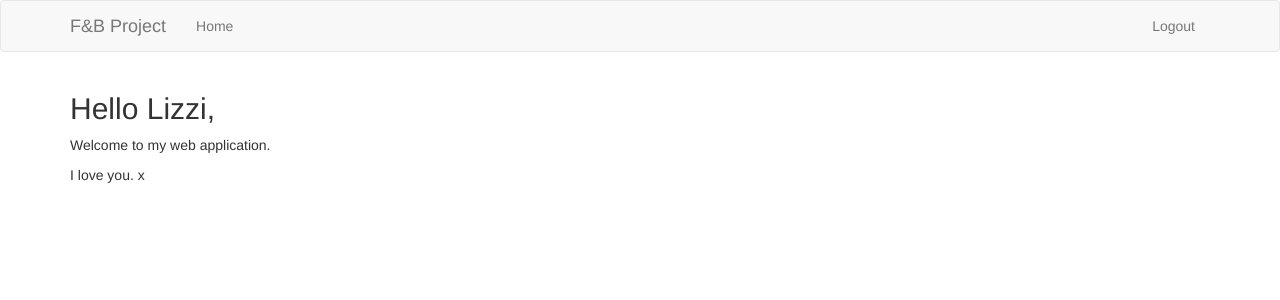
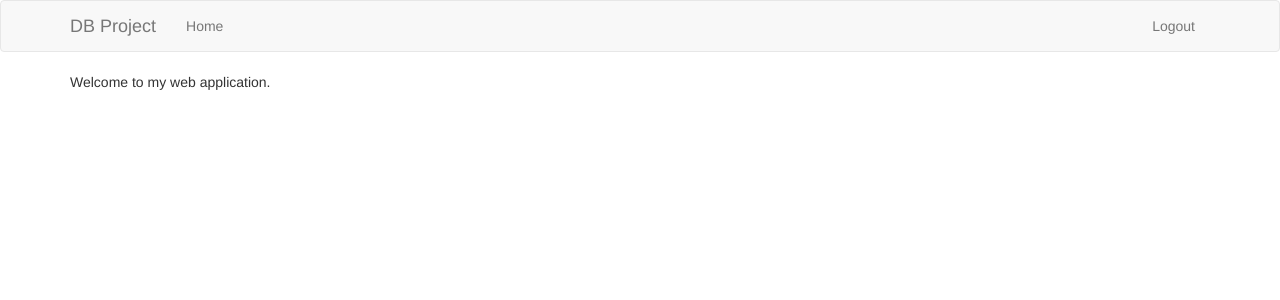
Before and after one commit to DarrenTBridges/fandbproject, a Flask app: page / in a window 1280 px wide. Shown: the top 300 px of the page. Run offline with Flask 2, Linux system fonts and the light colour scheme; the visitor is signed in with stand-in values (Sample User, id 1); some libraries are stand-ins or nearby versions.

Commit message:
Initial commit v0.2

```diff
--- a/app/templates/base.html
+++ b/app/templates/base.html
@@ -1,7 +1,7 @@
 {% extends "bootstrap/base.html" %}
 
 {% block title %}
-    {% if title %}{{ title }} - F&B Project{% else %}Welcome to F&B Project{% endif %}
+    {% if title %}{{ title }} - DB Project{% else %}Welcome to DB Project{% endif %}
 {% endblock %}
 
 {% block navbar %}
@@ -14,7 +14,7 @@
                     <span class="icon-bar"></span>
                     <span class="icon-bar"></span>
                 </button>
-                <a class="navbar-brand" href="{{ url_for('index') }}">F&B Project</a>
+                <a class="navbar-brand" href="{{ url_for('index') }}">DB Project</a>
             </div>
             <div class="collapse navbar-collapse" id="bs-example-navbar-collapse-1">
                 <ul class="nav navbar-nav">
--- a/app/templates/index.html
+++ b/app/templates/index.html
@@ -2,8 +2,6 @@
 
 {% block app_content %}
 
-    <h2>Hello Lizzi, </h2>
     <p>Welcome to my web application.</p>
-    <p>I love you. x</p>
 
 {% endblock %}
--- a/requirements.txt
+++ b/requirements.txt
@@ -23,4 +23,3 @@ SQLAlchemy==1.3.19
 visitor==0.1.3
 Werkzeug==1.0.1
 WTForms==2.3.3
-psycopg2==2.7.3.1
```
Also changed, not shown: 3 other files.
